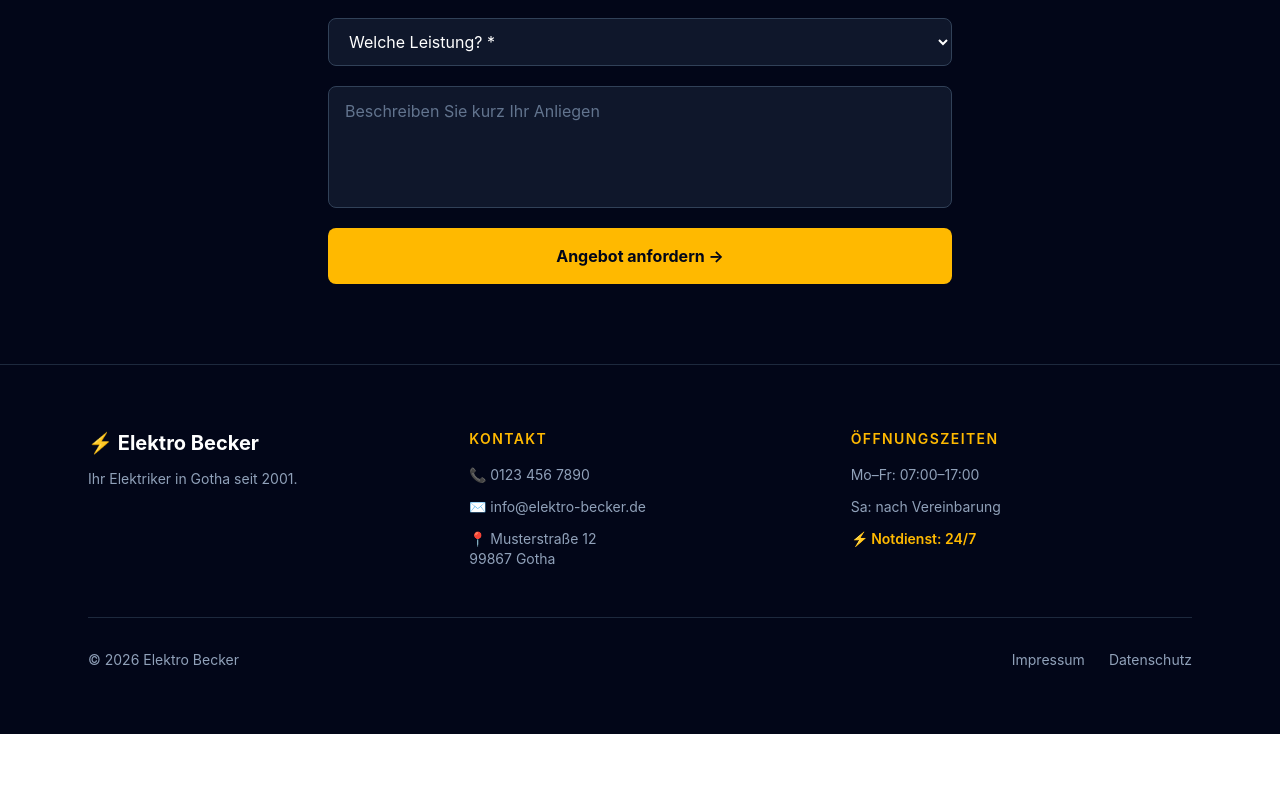
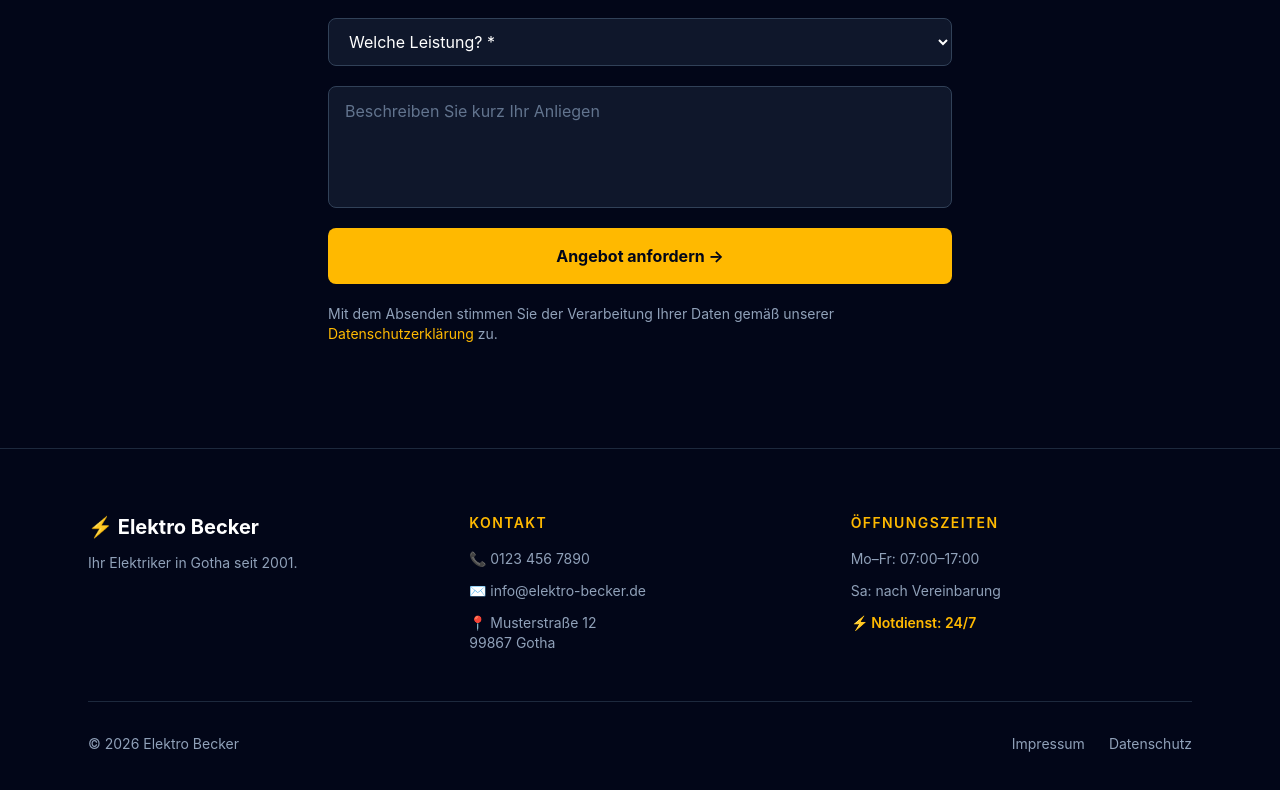
Before and after one commit to flh-grow/elektro-becker, a React (Vite) app: page / in a window 1280 px wide. Shown: the part 3071-3861 px from the top of the page. Before the commit the page ends 3805 px from the top, so only its background shows below. Built offline with nearby package versions, Linux system fonts and the light colour scheme.

Commit message:
Added Datenschutzerklärung as a link in QuoteForm

```diff
--- a/src/components/QuoteForm.jsx
+++ b/src/components/QuoteForm.jsx
@@ -1,5 +1,6 @@
 import { useState } from "react"
 import { services } from '../data/services'
+import {Link} from 'react-router-dom'
 
 function QuoteForm() {
   const [formData, setFormData] = useState({
@@ -125,6 +126,10 @@ function QuoteForm() {
             {sending ? 'Wird gesendet...' : 'Angebot anfordern →'}
           </button>
 
+          <p className="text-sm text-slate-400">Mit dem Absenden stimmen Sie der Verarbeitung Ihrer Daten gemäß unserer{' '}
+          <Link to="/datenschutz" className="inline-block mb-6 text-amber-400 hover:text-amber-300 text-sm">Datenschutzerklärung</Link> zu.
+          </p>
+
       </form>
 )}
     </section>
```
